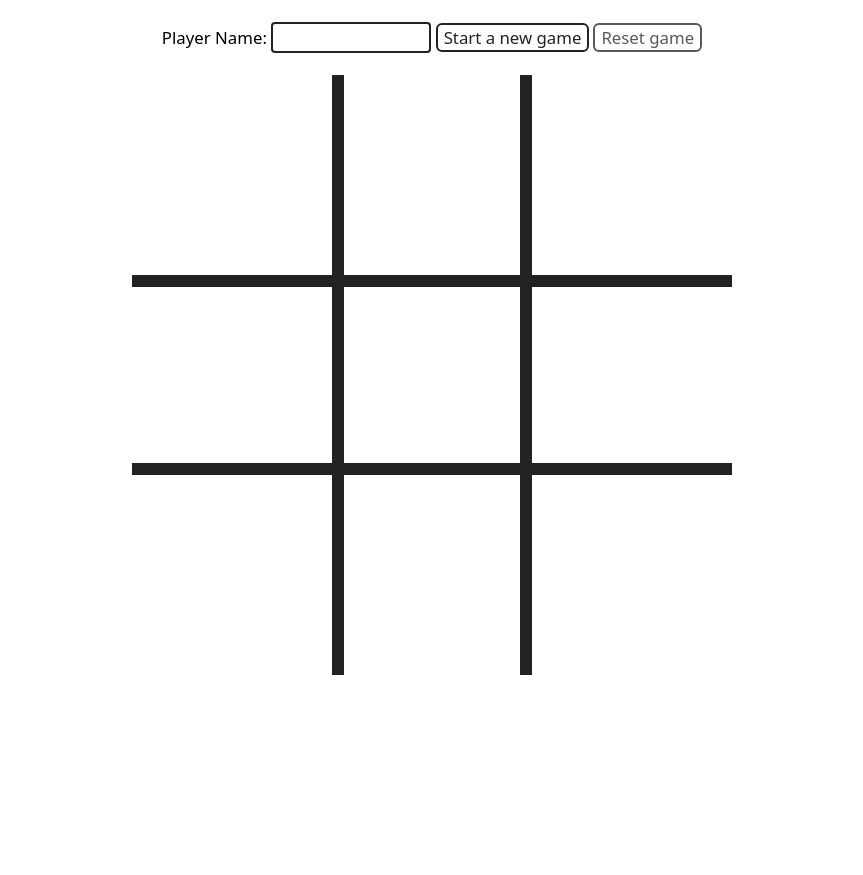
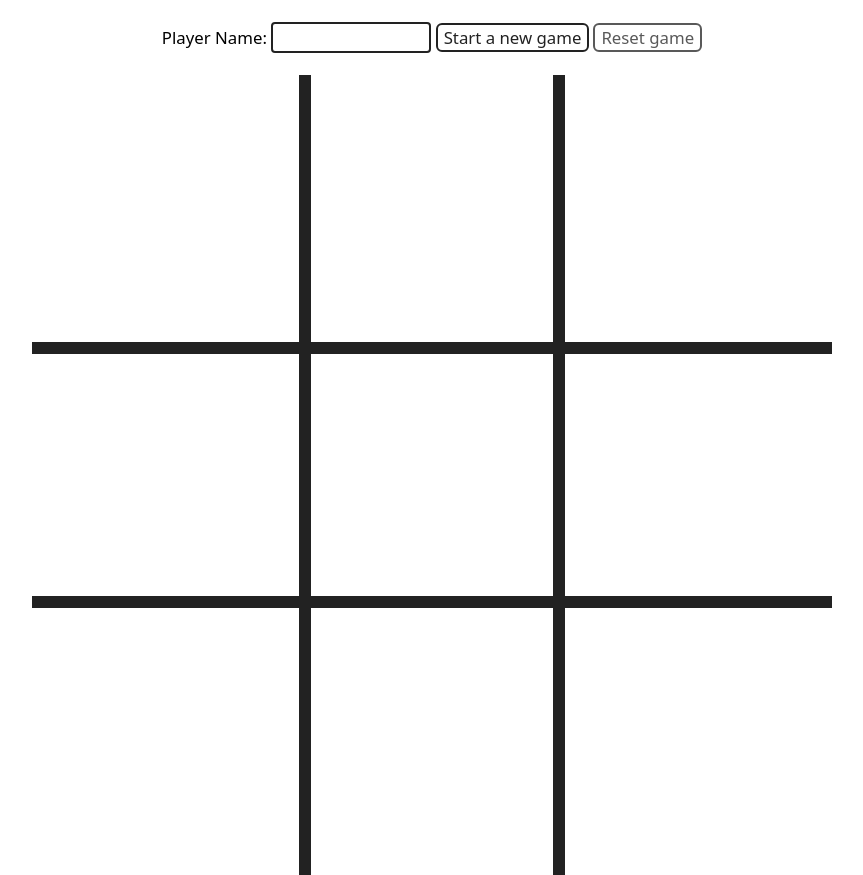
Before and after one commit to tg0xff/tic-tac-toe, a plain HTML site: page index.html in a window 1280 px wide. Shown: the whole page, without its empty margins (208-1071 px from the left). Before the commit the page ends 800 px from the top, so only its background shows below. Drawn offline with Linux system fonts and the light colour scheme.

Commit message:
Increase game grid size

```diff
--- a/style.css
+++ b/style.css
@@ -53,8 +53,8 @@ input[type="text"] {
 }
 
 .game-grid {
-  max-width: 600px;
-  height: 600px;
+  max-width: 800px;
+  height: 800px;
   margin: 0 auto;
   display: grid;
   grid-template-columns: repeat(3, 1fr);
```
